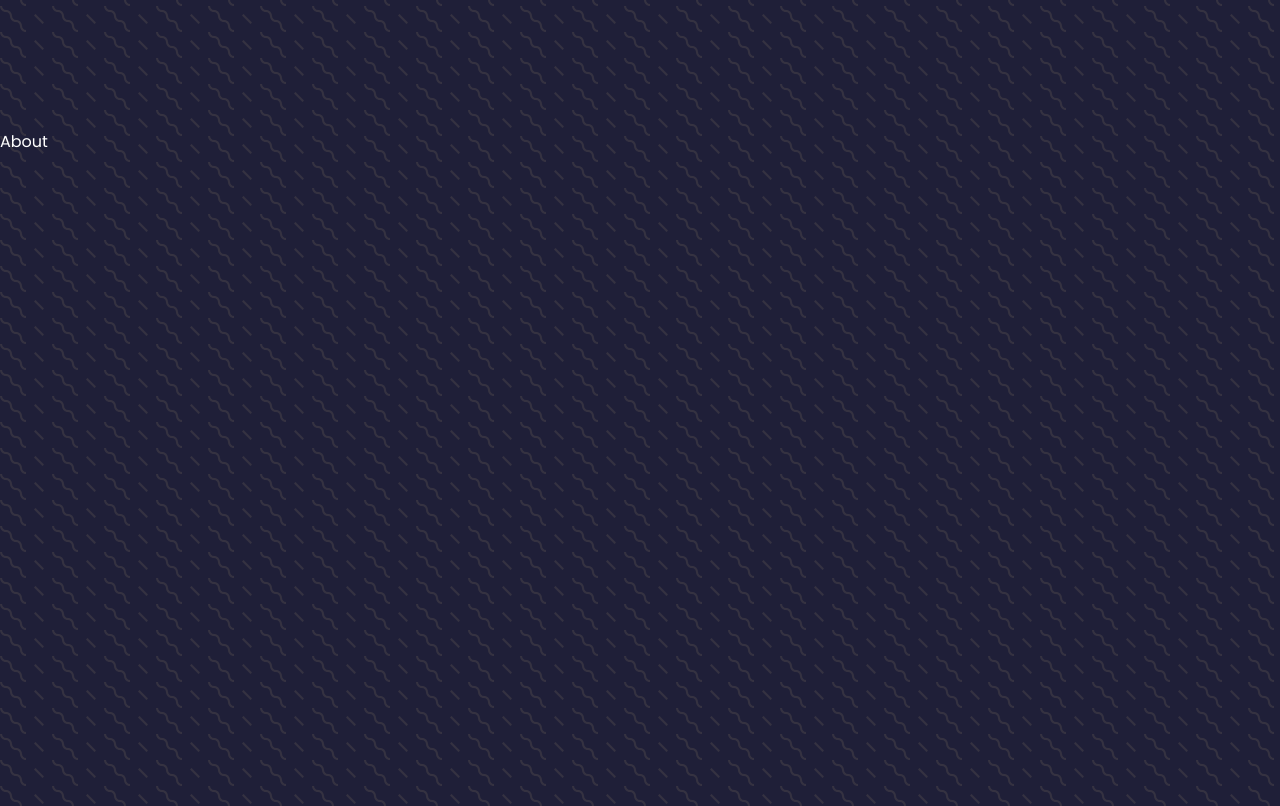
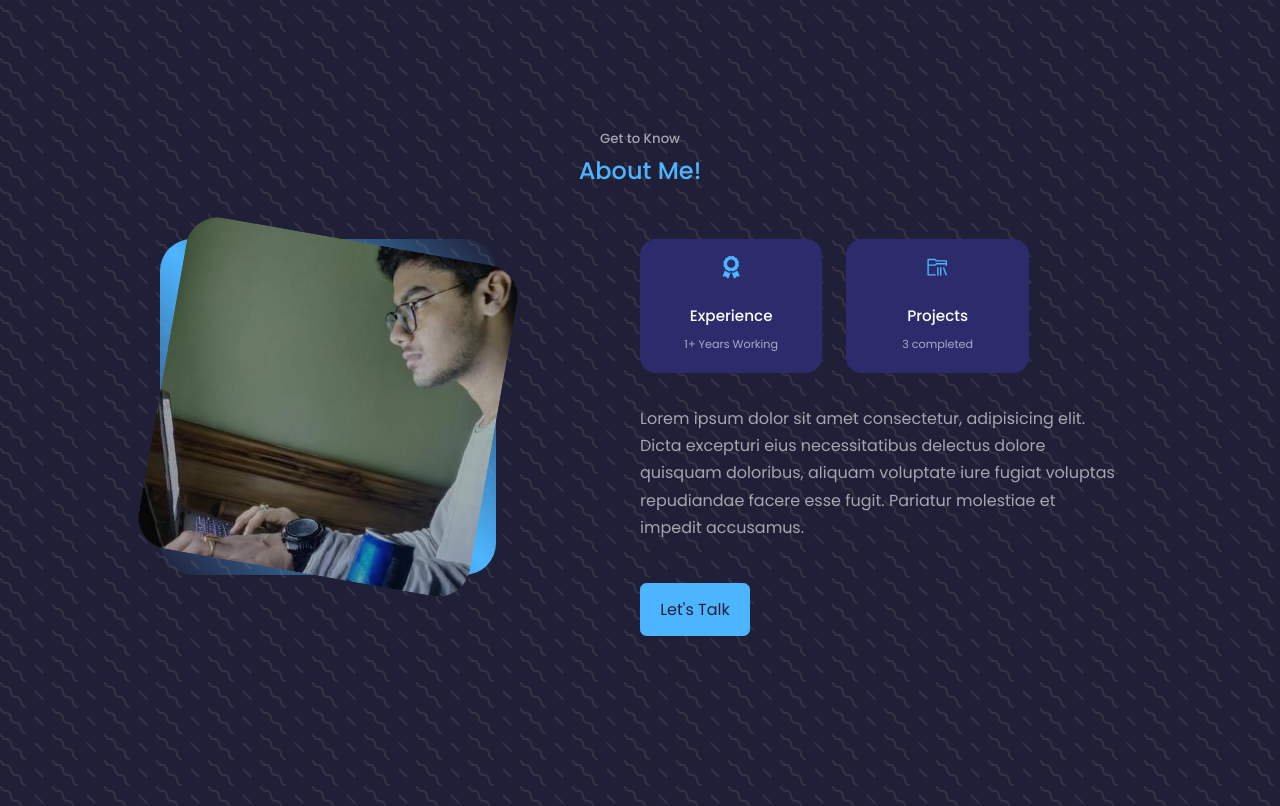
Before and after one commit to saubhagyaashish/PORTFOLIO, a React (Create React App) app: page / in a window 1280 px wide. Shown: the part 800-1606 px from the top of the page. Built offline with nearby package versions, Linux system fonts and the light colour scheme.

Commit message:
About Me page added!

```diff
--- a/src/components/About/About.css
+++ b/src/components/About/About.css
@@ -0,0 +1,106 @@
+.about_container {
+  display: grid;
+  grid-template-columns: 35% 50%;
+  gap: 15%;
+}
+
+.about_me {
+  width: 100%;
+  aspect-ratio: 1/1;
+  border-radius: 2rem;
+  background: linear-gradient(
+    45deg,
+    transparent,
+    var(--color-primary),
+    transparent
+  );
+  display: grid;
+  place-items: center;
+}
+
+.about_me-image {
+  width: 100%;
+  border-radius: 2rem;
+  overflow: hidden;
+  transform: rotate(10deg);
+  transition: var(--transition);
+}
+
+.about_me-image:hover {
+  transform: rotate(0deg);
+}
+
+.about_cards {
+  display: grid;
+  grid-template-columns: repeat(2, 0.4fr);
+  gap: 1.5rem;
+}
+
+.about_card {
+  background: var(--color-bg-variant);
+  border: 1px solid transparent;
+  border-radius: 1rem;
+  padding: 1rem;
+  text-align: center;
+  text-align: center;
+  transition: var(--transition);
+}
+
+.about_card:hover {
+  background: transparent;
+  border-color: var(--color-primary-variant);
+  cursor: default;
+}
+
+.about_icon {
+  color: var(--color-primary);
+  font-size: 1.4rem;
+  margin-bottom: 1rem;
+}
+
+.about_card h5 {
+  font-size: 0.95rem;
+}
+
+.about_card small {
+  font-size: 0.7rem;
+  color: var(--color-light);
+}
+
+.about_content p {
+  margin: 2rem 0rem 2.6rem;
+  color: var(--color-light);
+}
+
+/* ==============MEDIA SCREEN (SCREEN SIZE = MEDIUM) ================*/
+@media screen and (max-width: 1024px) {
+  .about_container {
+    grid-template-columns: 1fr;
+    gap: 0;
+  }
+
+  .about_me{
+      width: 50%;
+      margin: 2rem auto 4rem;
+  }
+  .about_content p{
+    margin: 1rem 0 1.5rem;
+  }
+}
+
+/* ==============MEDIA SCREEN (SCREEN SIZE = SMALL) ================*/
+@media screen and (max-width: 600px) {
+  .about_me{
+    width: 65%;
+    margin: 0 auto 3re;
+  }
+
+  .about_card{
+    grid-template-columns: 1fr 1fr;
+    gap: 1rem;
+  }
+
+  .about_content p{
+    margin: 1.5rem 0 ;
+  }
+}
--- a/src/components/About/About.jsx
+++ b/src/components/About/About.jsx
@@ -1,7 +1,44 @@
 import React from "react";
+import "./About.css"
+import ME from "../../assets/about_me.jpeg";
+import {FaAward} from "react-icons/fa"
+import {VscFolderLibrary} from "react-icons/vsc"
 
 const About = () => {
-  return <section id="about">About</section>;
+  return (
+    <section id="about">
+      <h5>Get to Know</h5>
+      <h2>About Me!</h2>
+      <div className="container about_container">
+        <div className="about_me">
+          <div className="about_me-image">
+            <img src={ME} alt="About Image" />
+          </div>
+          </div>
+
+          <div className="about_content">
+            <div className="about_cards">
+              <article className="about_card">
+                <FaAward className="about_icon"/>
+                <h5>Experience</h5>
+                <small>1+ Years Working</small>
+              </article>
+
+              <article className="about_card">
+                <VscFolderLibrary className="about_icon"/>
+                <h5>Projects</h5>
+                <small>3 completed</small>
+              </article>
+            </div>
+            <p>
+              Lorem ipsum dolor sit amet consectetur, adipisicing elit. Dicta excepturi eius necessitatibus delectus dolore quisquam doloribus, aliquam voluptate iure fugiat voluptas repudiandae facere esse fugit. Pariatur molestiae et impedit accusamus.
+            </p>
+            <a href="#contact" className="btn btn-primary">Let's Talk</a>
+          </div>
+        </div>
+
+    </section>
+  );
 };
 
 export default About;
--- a/src/components/Nav/nav.css
+++ b/src/components/Nav/nav.css
@@ -32,6 +32,3 @@
     background: var(--color-bg);
     color: var(--color-white);
 }
-nav a.inactive{
-
-}
```
Also changed, not shown: src/assets/about_me.jpeg (added), src/assets/bgImg.png (deleted).
